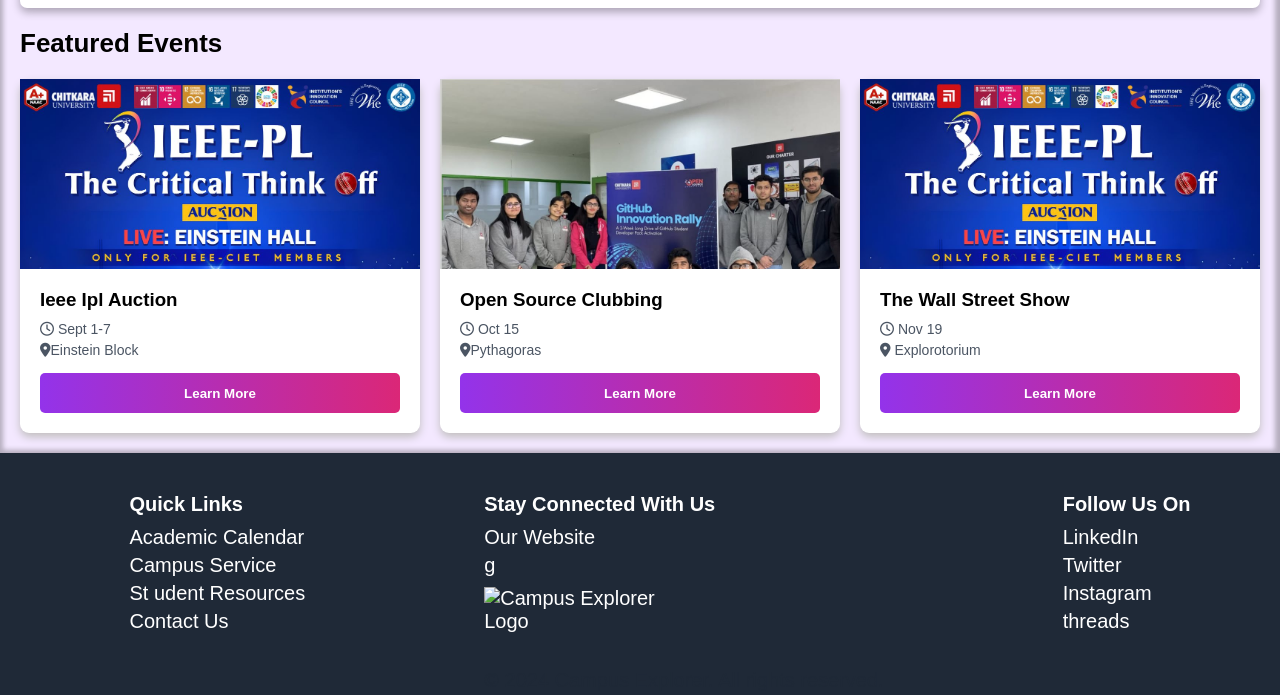
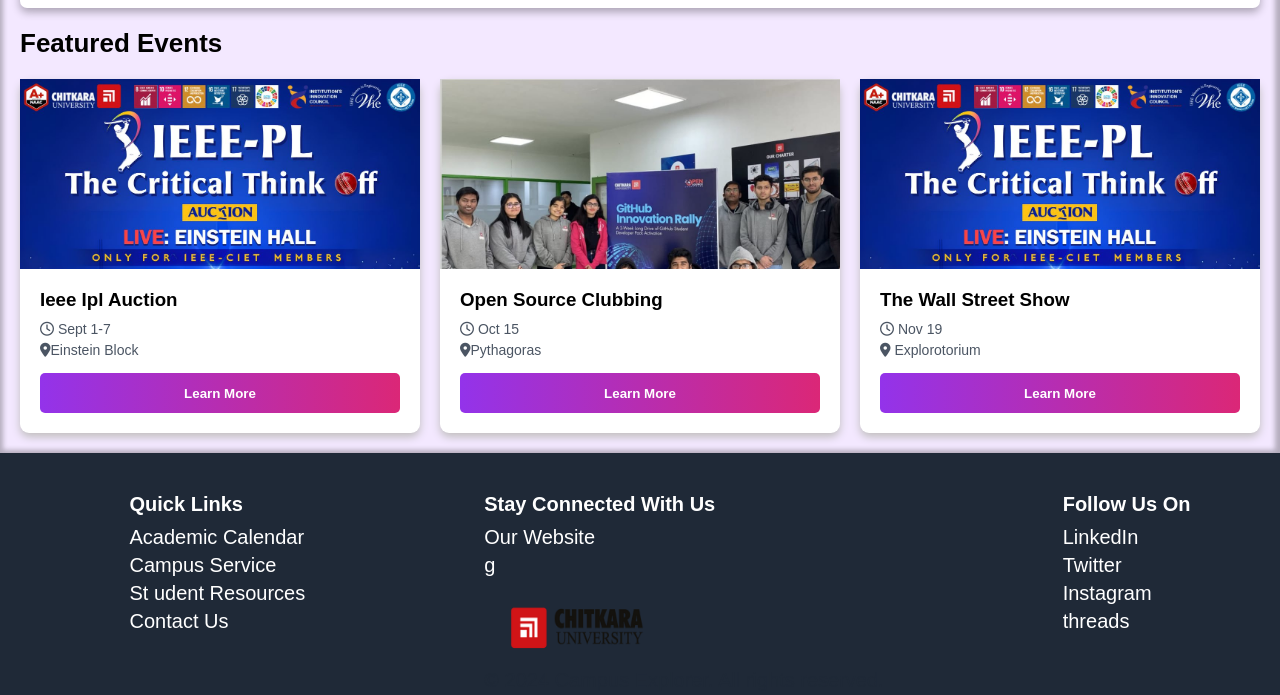
Before and after one commit to lakshya-8000cr/CampusNav-frontEnd, a website: page index.html in a window 1280 px wide. Shown: the part 608-1303 px from the top of the page. Drawn offline with Linux system fonts and the light colour scheme; files whose address does not match are found by name; a web font is replaced by a local one.

Commit message:
Update index.html

```diff
--- a/index.html
+++ b/index.html
@@ -87,7 +87,7 @@
                 <p class="foot-work">Stay Connected With Us</p>
                 <a href="#">Our Website</a>g
 
-                <img class="img-foot" src="images/Y-new png campus chit.png" alt="Campus Explorer Logo">
+                <img class="img-foot" src="Y-new png campus chit.png" alt="Campus Explorer Logo">
                 <p class="one">© 2024 Campus Explorer. All rights reserved.</p>
             </ul>
 
```
